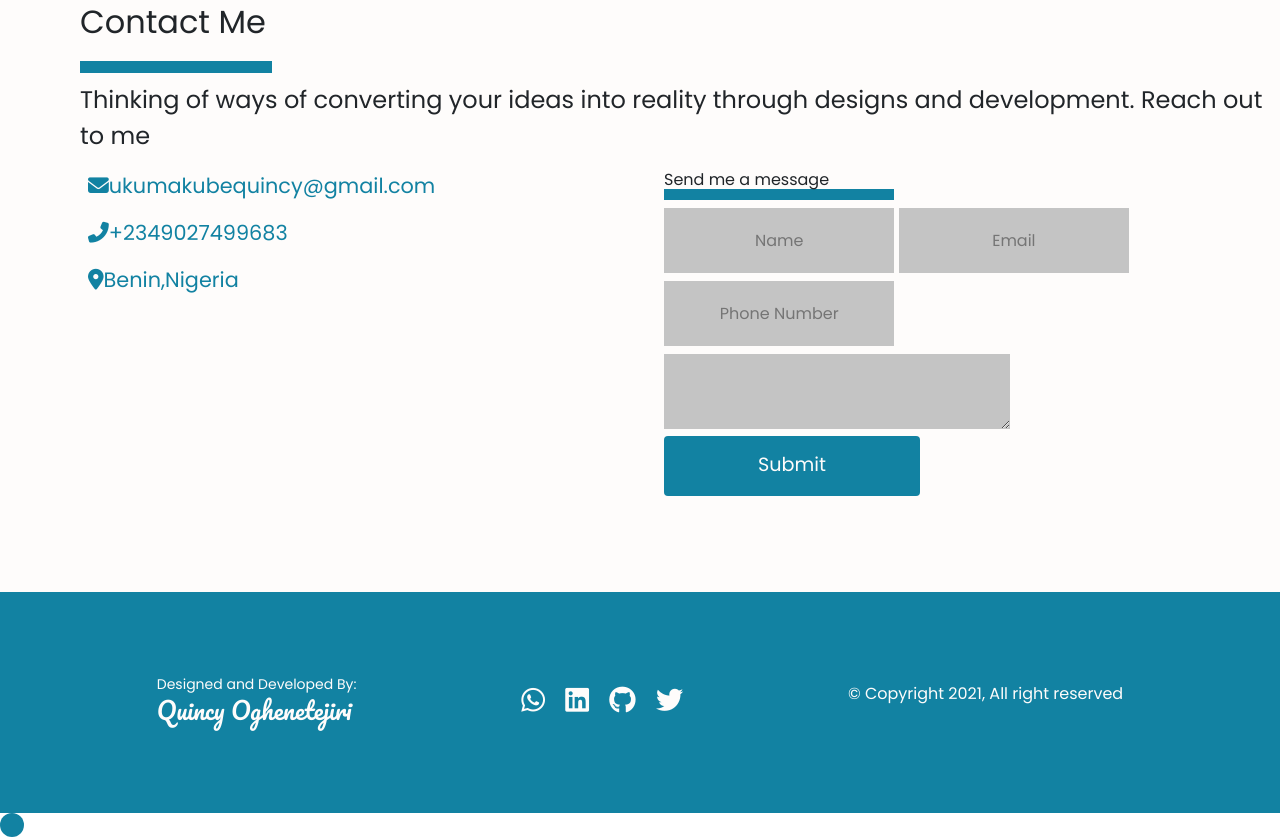
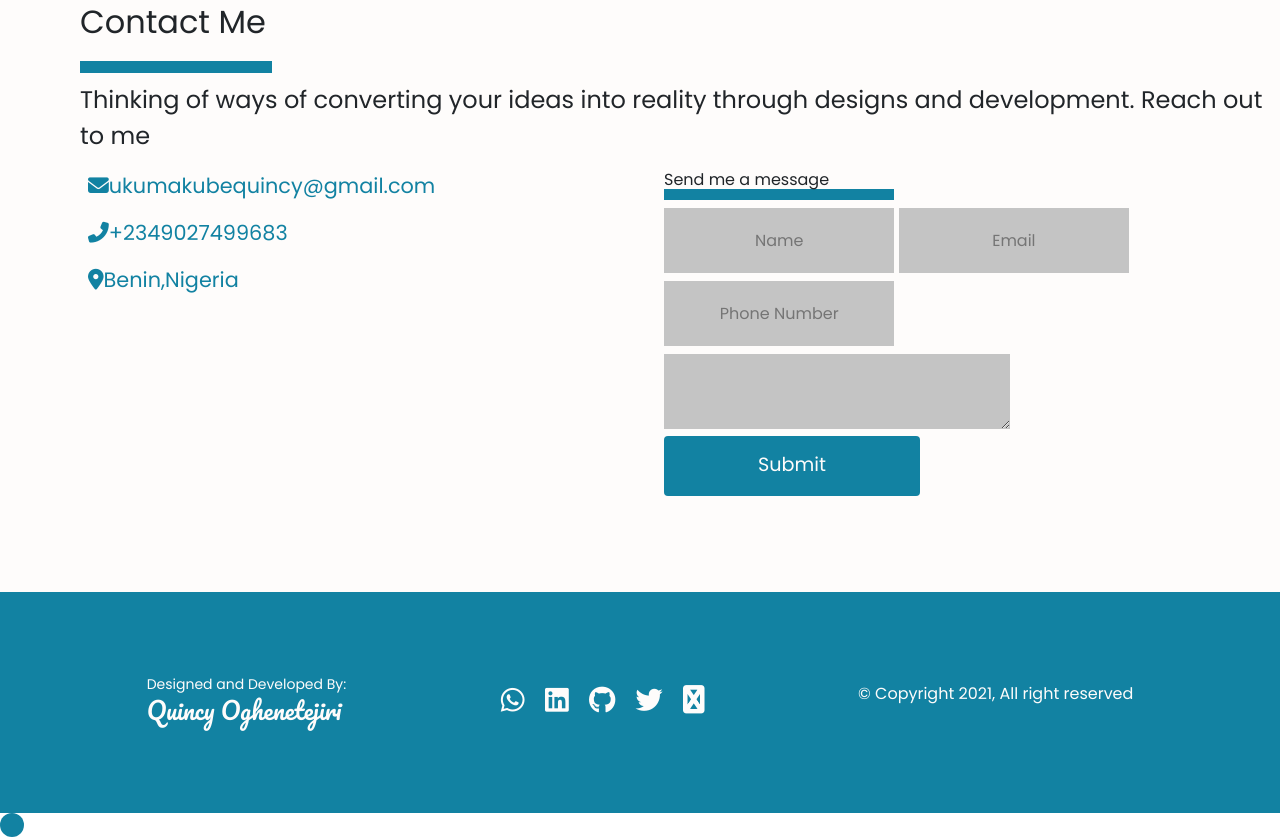
Before and after one commit to Te-Stack/Te-Stack.github.io, a plain HTML site: page index.html in a window 1280 px wide. Shown: the part 2116-2953 px from the top of the page. Drawn offline with nearby package versions, Linux system fonts and the light colour scheme.

Commit message:
Happy New Month

```diff
--- a/index.html
+++ b/index.html
@@ -247,6 +247,7 @@
                     <a href="https://www.linkedin.com/in/quincy-oghenetejiri"><i class="fab fa-linkedin mx-2" target="_blank" rel="noreferrer"></i></a>
                     <a href="https://www.github.com/Te-Stack" target="_blank" rel="noreferrer"><i class="fab fa-github mx-2"></i></a>
                     <a href="https://www.twitter.com/Quincyoghenex" target="_blank" rel="noreferrer"><i class="fab fa-twitter mx-2"></i></a>
+                    <a href="https://www.twitter.com/Quincyoghenex" target="_blank" rel="noreferrer"><i class="fab fas fa-blog mx-2"></i></a>
                 </div>
                 <div>
                     <p>&copy; Copyright 2021, All right reserved</p>
```
